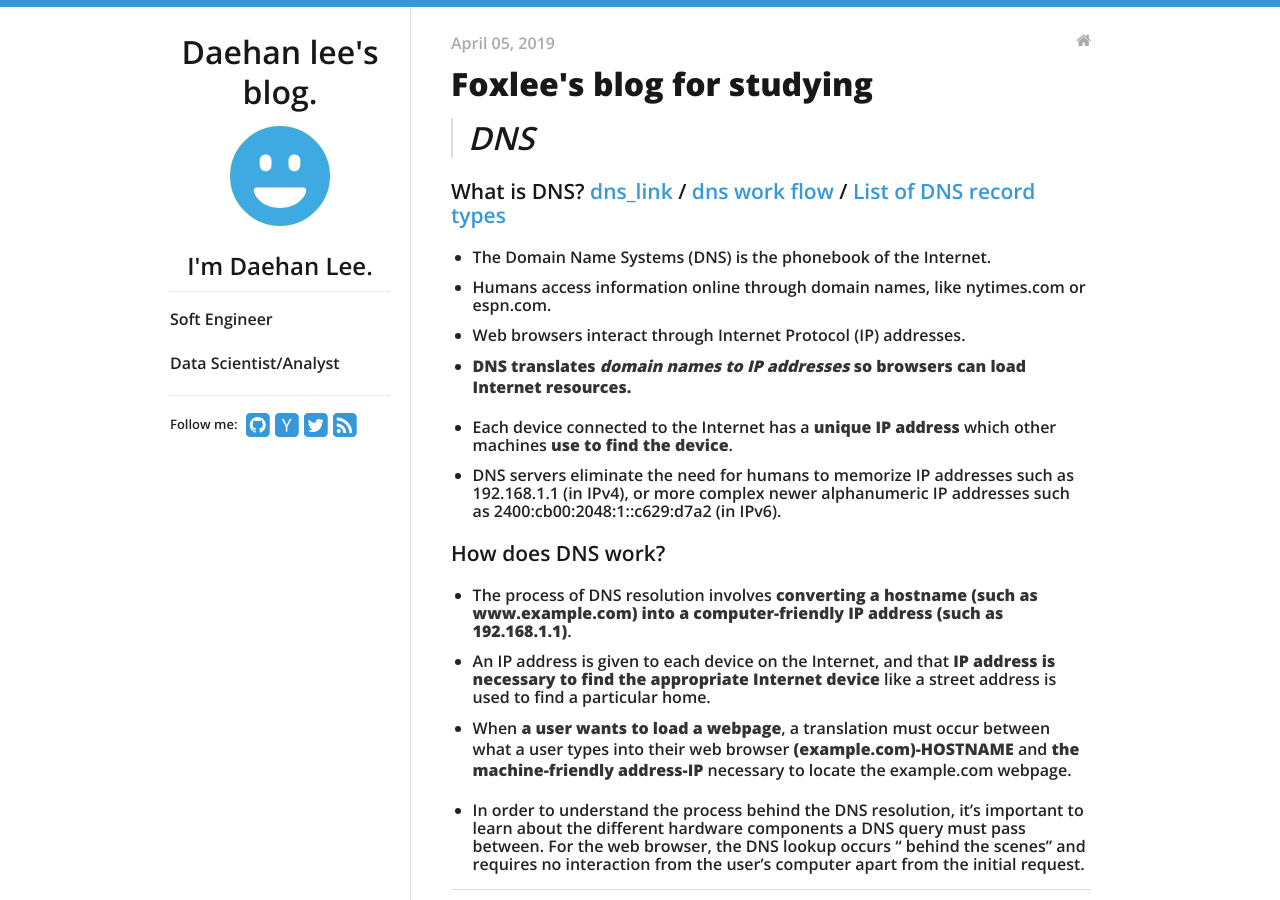
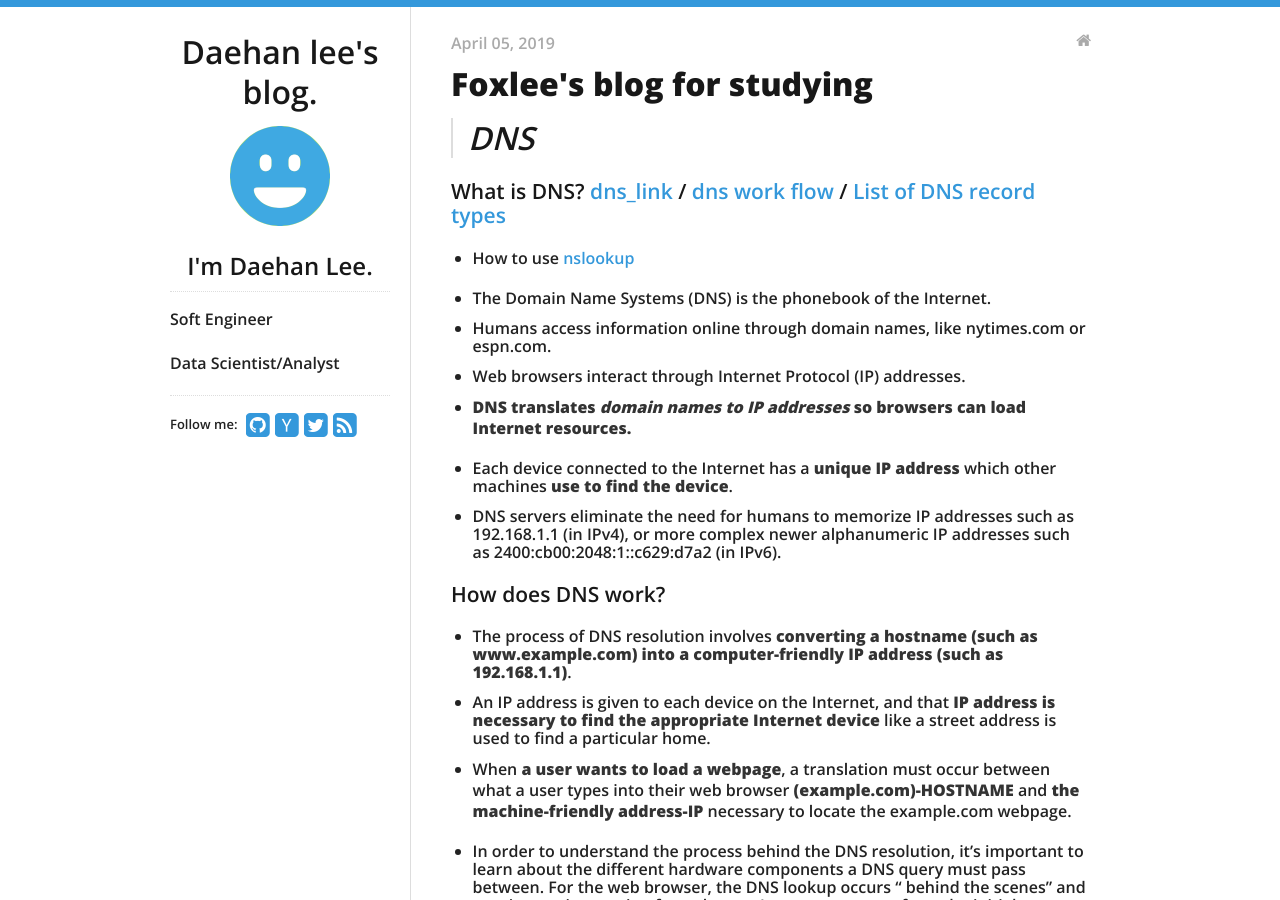
Before and after one commit to daehan0226/Study, a Jekyll site: the page built from _posts/2019-04-05-DNS.md, in a window 1280 px wide and 900 px high. Built offline with Jekyll 4.4.1, drawn with Linux system fonts in a browser that asks for light colours.

Commit message:
Update 2019-04-05-DNS.md

```diff
--- a/_posts/2019-04-05-DNS.md
+++ b/_posts/2019-04-05-DNS.md
@@ -7,6 +7,9 @@ categories:
 > # DNS
 
 ### What is DNS? [dns_link]   / [dns work flow] / [List of DNS record types]
+
+* How to use [nslookup]
+
 - The Domain Name Systems (DNS) is the phonebook of the Internet.
 - Humans access information online through domain names, like nytimes.com or espn.com.
 - Web browsers interact through Internet Protocol (IP) addresses.
@@ -76,7 +79,7 @@ Once the 8 steps of the DNS lookup have returned the IP address for example.com,
 
 
 
-
+[nslookup]: http://www.steves-internet-guide.com/using-nslookup/
 [dns_link]: https://www.cloudflare.com/learning/dns/what-is-dns/
 [dns work flow]: http://www.mygreatname.com/how-dns-works/e-04-how-dns-works.htm
 [List of DNS record types]: https://en.wikipedia.org/wiki/List_of_DNS_record_types
```
